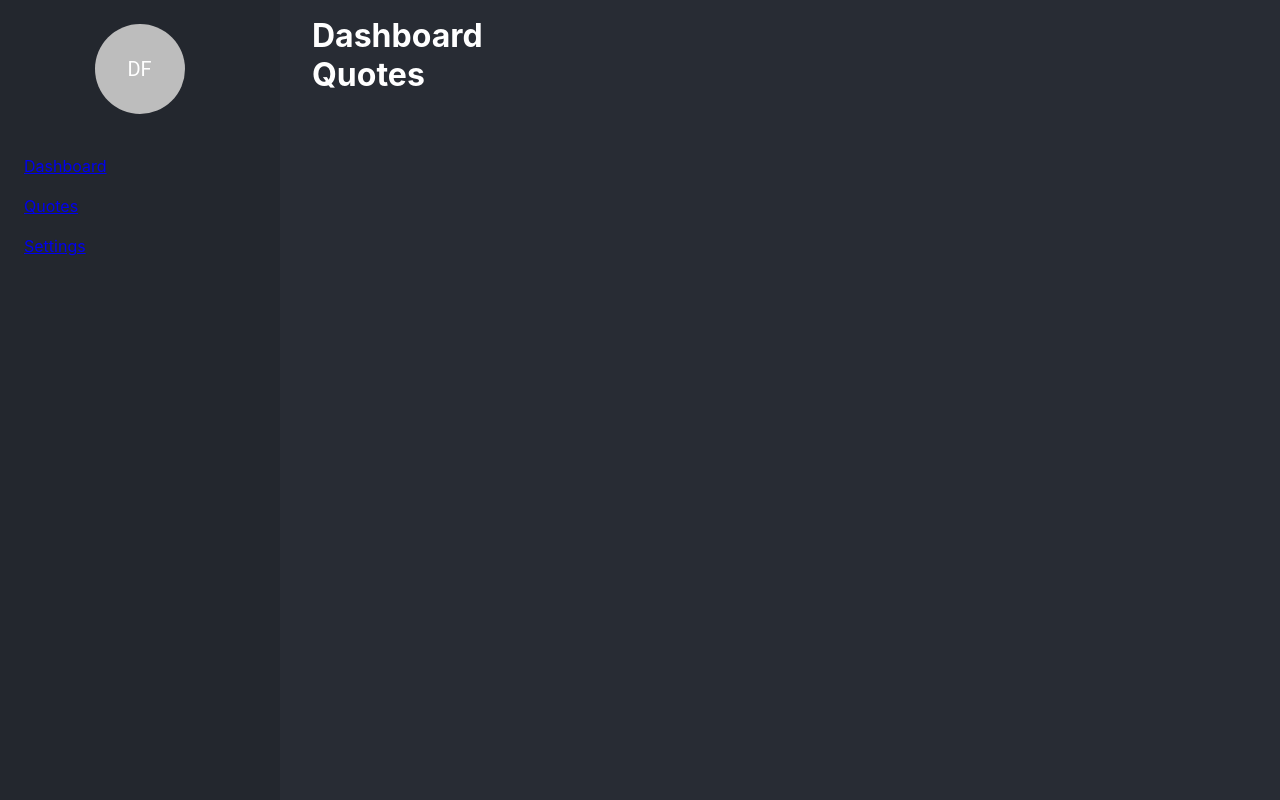
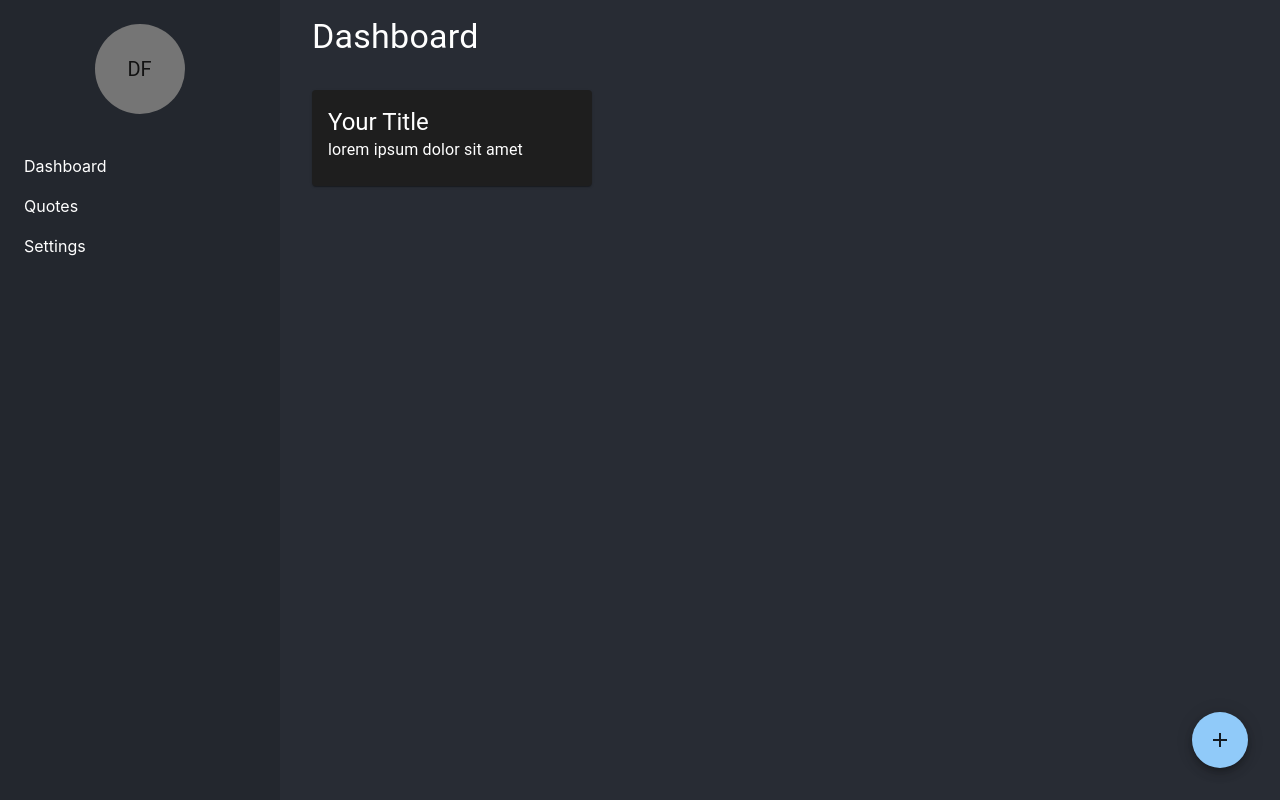
Before and after one commit to devfle/quote-manager, a React (Create React App) app: page /Quotes in a window 1280 px wide. Built offline with nearby package versions, Linux system fonts and the light colour scheme.

Commit message:
feat(quotes-menu): add possibility to create a new project

```diff
--- a/src/App.scss
+++ b/src/App.scss
@@ -8,9 +8,11 @@
   margin: 0;
   padding: 0;
 }
+body {
+  background-color: #282c34;
+}
 
 .quote-manager {
-  background-color: #282c34;
   min-height: 100vh;
   width: 100%;
   padding: 16px;
@@ -23,3 +25,26 @@
     margin-inline-start: auto;
   }
 }
+
+.qm-card-wrapper {
+  margin-block-start: 24px;
+  display: grid;
+  grid-template-columns: 1fr 1fr;
+
+  .qm-card > div {
+    display: flex;
+    flex-direction: column;
+  }
+
+  > div {
+    margin: 0 8px;
+  }
+
+  .qm-card__input {
+    margin: 8px 0;
+  }
+}
+
+.qm-quotes {
+  margin-top: 32px;
+}
--- a/src/App.tsx
+++ b/src/App.tsx
@@ -1,29 +1,45 @@
 import React from "react";
 import { BrowserRouter as Router, Switch, Route } from "react-router-dom";
+import { createTheme, ThemeProvider } from "@mui/material/styles";
 import "./App.scss";
+import Dashboard from "./sites/Dashboard";
+import Quotes from "./sites/Quotes";
+import Settings from "./sites/Settings";
 
-// Custom Components
+// custom components
 import Navigation from "./components/Navigation/Navigation";
+import { Typography } from "@mui/material";
+
+// set app into dark mode
+const darkTheme = createTheme({
+  palette: {
+    mode: "dark",
+  },
+});
 
 function App() {
   return (
+    <ThemeProvider theme={darkTheme}>
       <Router>
         <div className="quote-manager">
           <Navigation />
-        <h1 className="quote-manager-title">Dashboard</h1>
+          <Typography variant="h4" className="quote-manager-title">
+            Dashboard
+          </Typography>
           <Switch>
-          <Route exact path="/">
-            <h1>Esel</h1>
+            <Route exact path="/Dashboard">
+              <Dashboard title="Moin" />
             </Route>
             <Route path="/Quotes">
-            <h1>Quotes</h1>
+              <Quotes />
             </Route>
             <Route path="*">
-            <h1>Seite nicht gefunden.</h1>
+              <Settings />
             </Route>
           </Switch>
         </div>
       </Router>
+    </ThemeProvider>
   );
 }
 
--- a/src/components/Navigation/Navigation.scss
+++ b/src/components/Navigation/Navigation.scss
@@ -25,12 +25,17 @@
   }
 
   &__list-item {
-    font-size: 16px;
-    padding: 10px 24px;
-
     &:hover {
       cursor: pointer;
       background: #282c34;
     }
+
+    > a {
+      text-decoration: none;
+      color: #fff;
+      font-size: 1em;
+      padding: 10px 24px;
+      display: block;
+    }
   }
 }
--- a/src/components/Navigation/Navigation.tsx
+++ b/src/components/Navigation/Navigation.tsx
@@ -8,7 +8,9 @@ function Navigation() {
   const navigationPointList: string[] = ["Dashboard", "Quotes", "Settings"];
   const navigationPoints = navigationPointList.map((navigationString) => (
     <li key={navigationString} className="qm-navigation__list-item">
-      <Link to={`/${navigationString}`}>{navigationString}</Link>
+      <Link className="qm-navigation__link" to={`/${navigationString}`}>
+        {navigationString}
+      </Link>
     </li>
   ));
   return (
--- /dev/null
+++ b/src/components/ProjectCard/ProjectCard.scss
@@ -0,0 +1,7 @@
+.qm-project-card:not(.qm-project-card:first-child) {
+  margin-left: 16px;
+}
+
+.qm-project-card:hover {
+  transform: translateY(-3px);
+}
--- /dev/null
+++ b/src/components/ProjectCard/ProjectCard.tsx
@@ -0,0 +1,32 @@
+import { Card, CardContent, Typography } from "@mui/material";
+import { Box } from "@mui/system";
+import React from "react";
+
+import "./ProjectCard.scss";
+
+interface ProjectCardProps {
+  projects: {
+    id: number;
+    title: string;
+    description: string;
+  }[];
+}
+
+const ProjectCard: React.FC<ProjectCardProps> = ({ projects }) => {
+  const cardContent = projects.map((_) => {
+    return (
+      <Card key={_.id} sx={{ transition: "all .2s linear", cursor: "pointer", width: 280 }} className="qm-project-card">
+        <CardContent>
+          <Typography variant="h5" className="qm-project-card__headline">
+            {_.title}
+          </Typography>
+          <Typography>{_.description}</Typography>
+        </CardContent>
+      </Card>
+    );
+  });
+
+  return <Box sx={{ display: "flex" }}>{cardContent}</Box>;
+};
+
+export default ProjectCard;
--- /dev/null
+++ b/src/components/QuoteForm/QuoteForm.tsx
@@ -0,0 +1,17 @@
+import { Card, CardContent, Select, Button, TextField } from "@mui/material";
+
+export default function QuoteForm() {
+  return (
+    <Card className="qm-card">
+      <CardContent>
+        <h2 className="qm-card__headline">Insert Quote</h2>
+        <Select className="qm-card__input" label="Book"></Select>
+        <TextField className="qm-card__input" id="outlined-basic" label="Autor" variant="outlined" />
+        <TextField className="qm-card__input" id="outlined-basic" label="Outlined" variant="outlined" />
+        <TextField className="qm-card__input" id="outlined-basic" label="Outlined" variant="outlined" />
+        <TextField className="qm-card__input" id="outlined-basic" label="Outlined" variant="outlined" />
+        <Button variant="contained">Add Quote</Button>
+      </CardContent>
+    </Card>
+  );
+}
--- /dev/null
+++ b/src/sites/Dashboard.tsx
@@ -0,0 +1,11 @@
+import React from "react";
+
+interface DashboardProps {
+  title: string;
+}
+
+const Dashboard: React.FC<DashboardProps> = ({ title }) => {
+  return <h1>{title}</h1>;
+};
+
+export default Dashboard;
--- /dev/null
+++ b/src/sites/Quotes.tsx
@@ -0,0 +1,86 @@
+import React from "react";
+import { Card, CardContent, SpeedDial, SpeedDialIcon, Dialog, DialogTitle, DialogContent, DialogActions, Button, DialogContentText, TextField } from "@mui/material";
+import QuoteForm from "../components/QuoteForm/QuoteForm";
+import ProjectCard from "../components/ProjectCard/ProjectCard";
+function Quotes() {
+  const [showDialog, setShowDialog] = React.useState(false);
+  const [projectFormData, setProjectFormData] = React.useState({ title: "", description: "" });
+
+  // TODO: save data for first step in local storage until backend ist ready
+  const [projectData, setProjectData] = React.useState([{ id: 0, title: "Your Title", description: "lorem ipsum dolor sit amet" }]);
+
+  const toggleDialog = () => {
+    setShowDialog((prevDialogState) => !prevDialogState);
+  };
+
+  const resetProjectDataForm = () => {
+    setProjectFormData({ title: "", description: "" });
+    toggleDialog();
+  };
+
+  const transferProjectData = () => {
+    // TODO: replace the length if items can be deleted it is not unique anymore
+    createNewProject({ id: projectData.length, ...projectFormData });
+    resetProjectDataForm();
+  };
+
+  // TODO: make desciption as type optional
+  const createNewProject = (newProjectData: { id: number; title: string; description: string }) => {
+    newProjectData.title && setProjectData((prevProjectData) => [...prevProjectData, newProjectData]);
+  };
+
+  // TODO: replace any type
+  const handleInput = (_: any) => {
+    setProjectFormData((prevFormData) => {
+      return { ...prevFormData, [_.target.name]: _.target.value };
+    });
+  };
+
+  return (
+    <div className="qm-quotes">
+      <SpeedDial onClick={toggleDialog} sx={{ position: "absolute", bottom: 32, right: 32 }} icon={<SpeedDialIcon />} ariaLabel="add new projekt"></SpeedDial>
+      <Dialog keepMounted aria-describedby="alert-dialog-slide-description" open={showDialog}>
+        <DialogTitle>Create new Project</DialogTitle>
+        <DialogContent>
+          <DialogContentText>
+            Lorem ipsum dolor, sit amet consectetur adipisicing elit. Ea, amet! Unde eaque repudiandae vero ex repellendus dolorem minus voluptatem veniam culpa cupiditate voluptas ab, quasi
+            voluptatum odio tempora architecto dolor.
+          </DialogContentText>
+          <TextField
+            value={projectFormData.title}
+            name="title"
+            onChange={handleInput}
+            sx={{ marginBlockStart: "24px", width: "100%" }}
+            id="demo-helper-text-misaligned-no-helper"
+            label="Project Name"
+          />
+          <TextField
+            value={projectFormData.description}
+            name="description"
+            onChange={handleInput}
+            sx={{ marginBlockStart: "16px", width: "100%" }}
+            id="demo-helper-text-misaligned-no-helper"
+            label="Description"
+          />
+        </DialogContent>
+        <DialogActions>
+          <Button onClick={transferProjectData}>Create</Button>
+          <Button onClick={resetProjectDataForm}>Cancel</Button>
+        </DialogActions>
+      </Dialog>
+      <ProjectCard projects={projectData} />
+      {false && (
+        <div className="qm-card-wrapper">
+          <QuoteForm />
+          <Card className="qm-card">
+            <CardContent>
+              <h2 className="qm-card__headline">Your Quotes</h2>
+            </CardContent>
+          </Card>
+        </div>
+      )}
+    </div>
+  );
+}
+
+export default Quotes;
--- /dev/null
+++ b/src/sites/Settings.tsx
@@ -0,0 +1,7 @@
+import React from "react";
+
+function Settings() {
+  return <h1>Hello</h1>;
+}
+
+export default Settings;
```
Lines whose indentation alone changed are shown as unchanged.
